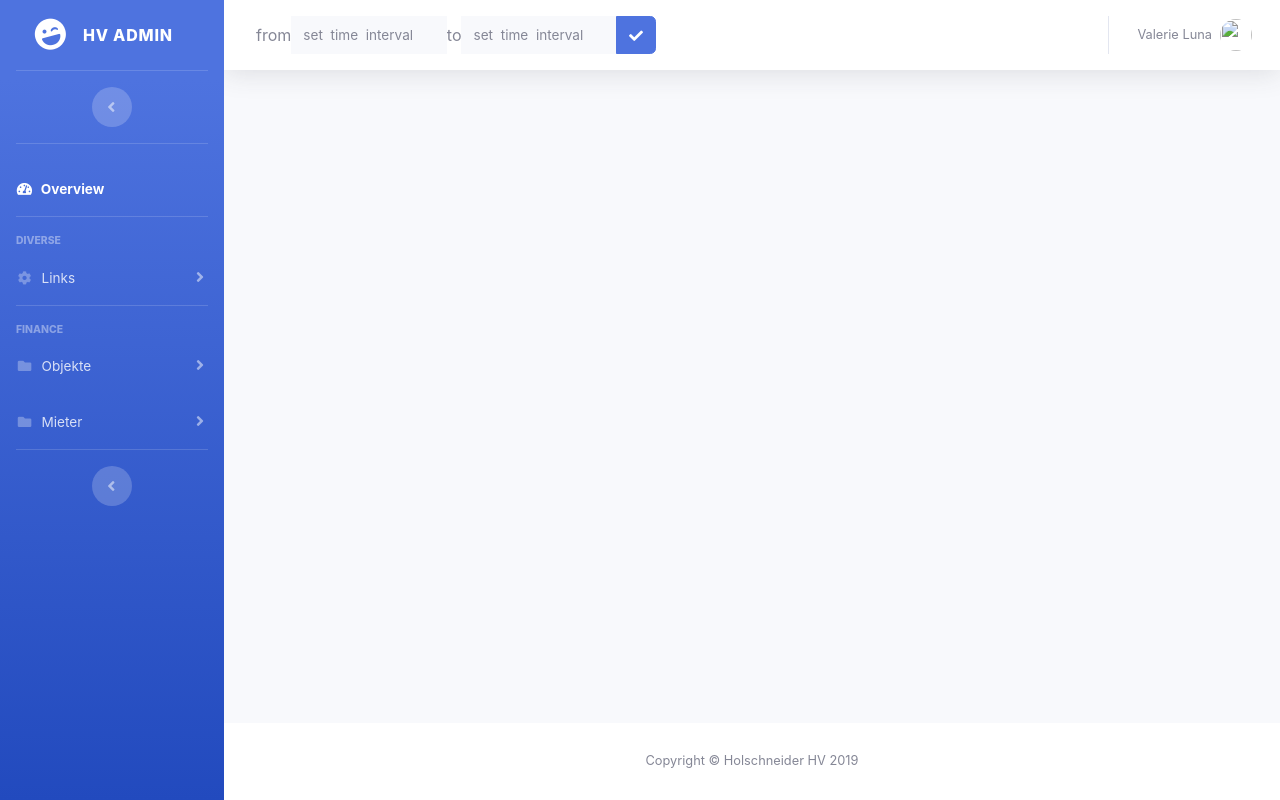
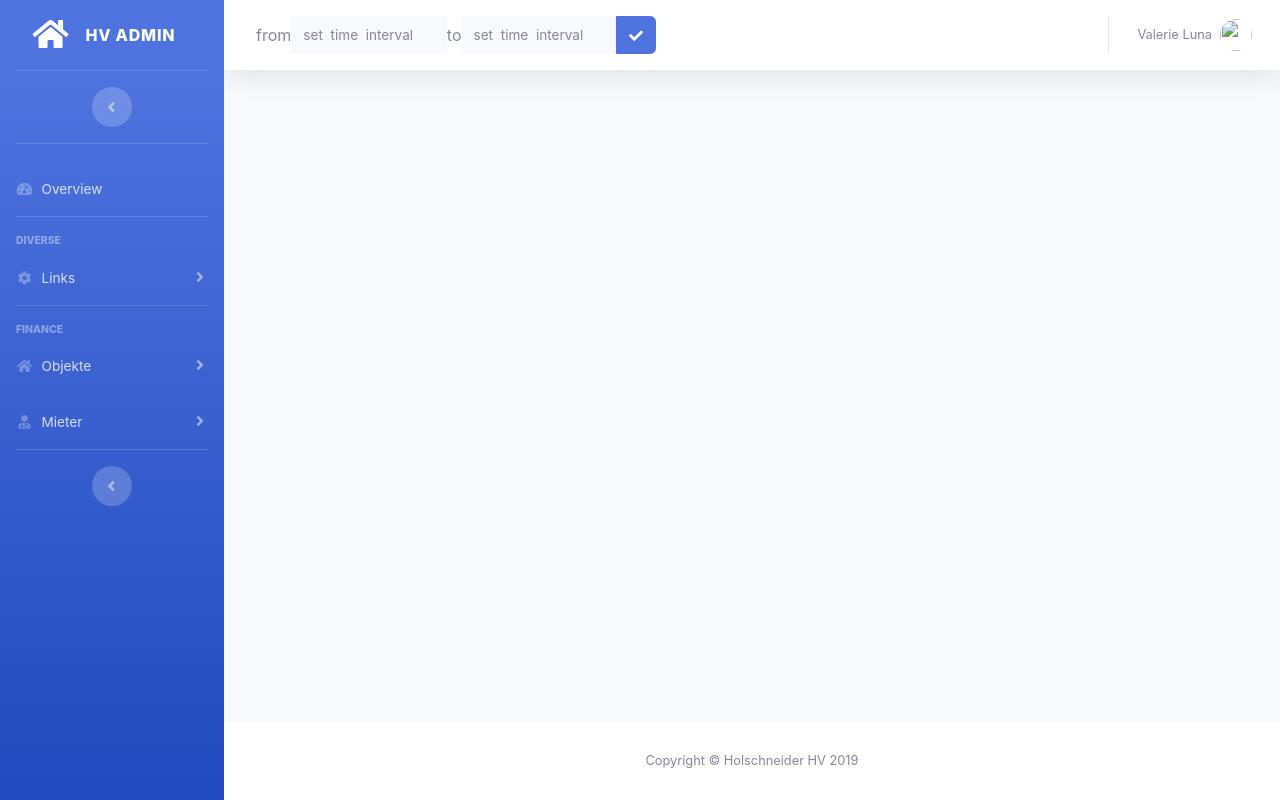
Before and after one commit to mhols/hausv, a Django app: template templates/home.html in a window 1280 px wide. Run offline with Django 3.2, Linux system fonts and the light colour scheme; the template is opened without the code that fills it, so the values that code supplies are empty; some libraries are stand-ins or nearby versions.

Commit message:
progressing

```diff
--- a/templates/base.html
+++ b/templates/base.html
@@ -45,8 +45,8 @@
       <a
         class="sidebar-brand  d-flex  align-items-center  justify-content-center"
         href="{%  url  'home'  %}">
-        <div class="sidebar-brand-icon  rotate-n-15">
-          <i class="fas  fa-laugh-wink"></i>
+        <div class="sidebar-brand-icon">
+          <i class="fas fa-home"></i>
         </div>
         <div class="sidebar-brand-text  mx-3">HV Admin</div>
       </a>
@@ -65,7 +65,7 @@
       <hr class="sidebar-divider  d-none  d-md-block">
 
       <!--  Nav  Item  -  Dashboard  -->
-      <li class="nav-item  active"><a class="nav-link"
+      <li class="nav-item"><a class="nav-link"
         href="{%  url  'home'  %}"> <i class="fas  fa-fw  fa-tachometer-alt"></i>
           <span>Overview</span></a></li>
 
@@ -98,8 +98,9 @@
       <!--  Nav  Item  -  Pages  Collapse  Menu  -->
       <li class="nav-item"><a class="nav-link  collapsed" href="#"
         data-toggle="collapse" data-target="#collapsePages"
-        aria-expanded="true" aria-controls="collapsePages"> <i
-          class="fas  fa-fw  fa-folder"></i> <span>Objekte</span>
+        aria-expanded="true" aria-controls="collapsePages">
+        <i class="fas  fa-fw  fa-home"></i>
+        <span>Objekte</span>
       </a>
         <div id="collapsePages" class="collapse"
           aria-labelledby="headingPages" data-parent="#accordionSidebar">
@@ -117,7 +118,7 @@
       <li class="nav-item"><a class="nav-link  collapsed" href="#"
         data-toggle="collapse" data-target="#collapsePages1"
         aria-expanded="true" aria-controls="collapsePages"> <i
-          class="fas  fa-fw  fa-folder"></i> <span>Mieter</span>
+          class="fas  fa-fw  fa-user-md"></i> <span>Mieter</span>
       </a>
         <div id="collapsePages1" class="collapse"
           aria-labelledby="headingPages" data-parent="#accordionSidebar">
```
Also changed, not shown: 1 other file.
